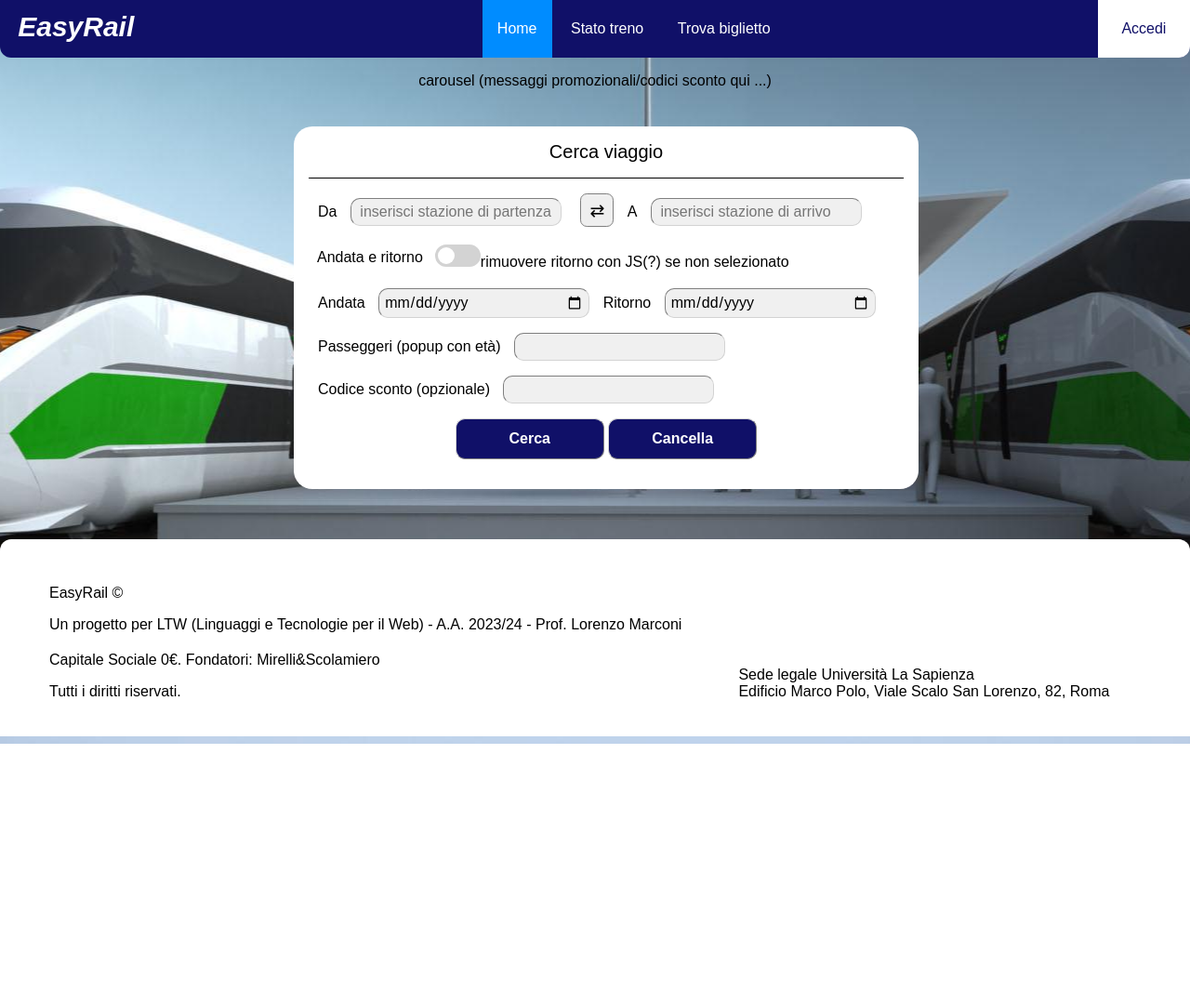
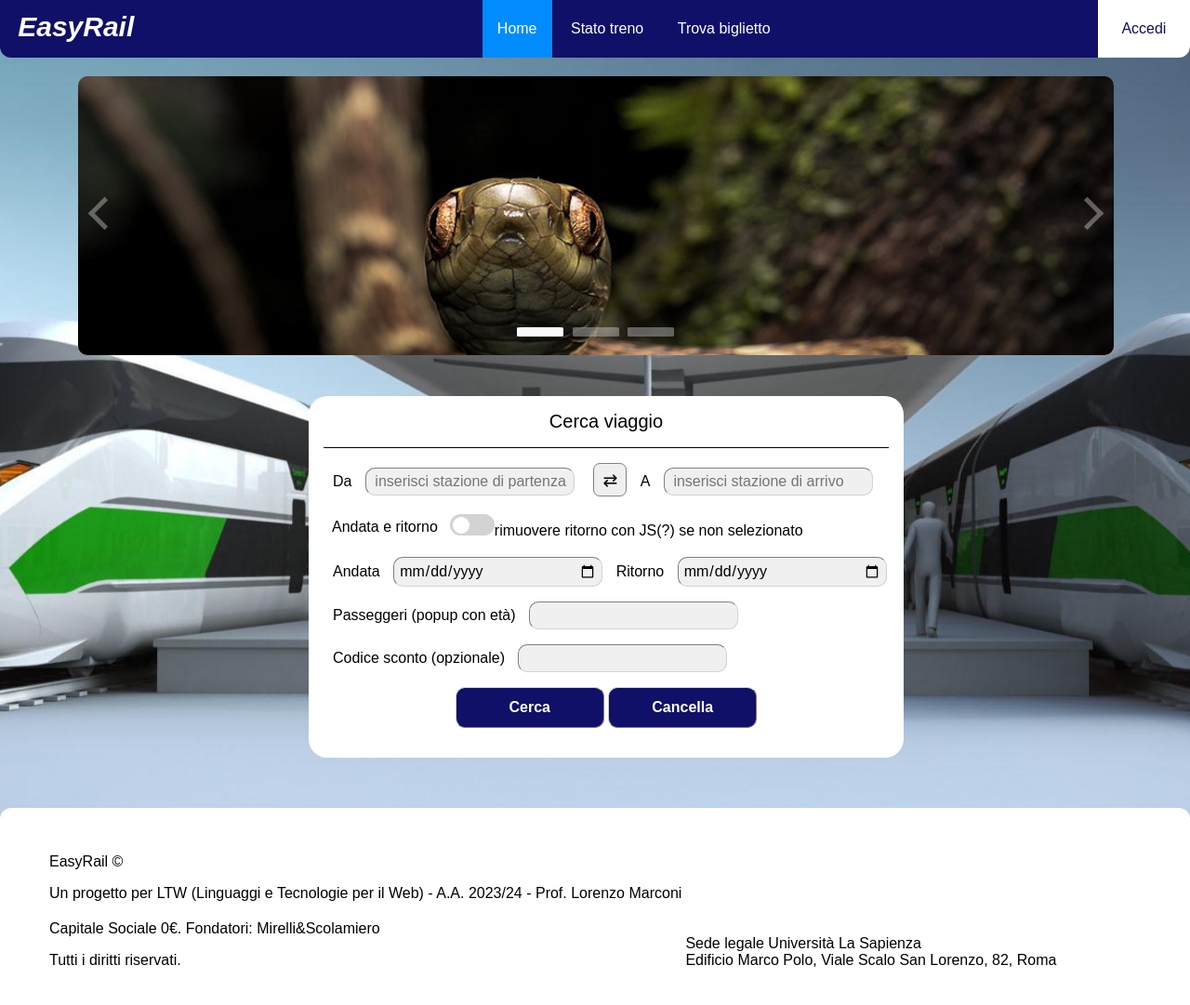
Before and after one commit to Daddo172/LTW-EasyRail, a PHP site: the page made by EasyRail - Progetto pratico/HomePage.html in a window 1280 px wide. Shown: the whole page at 93% size. Before the commit the page ends 800 px from the top, so only its background shows below. Run offline with PHP 8.4, Linux system fonts and the light colour scheme.

Commit message:
Add files via upload

```diff
--- a/EasyRail - Progetto pratico/HomePage.html
+++ b/EasyRail - Progetto pratico/HomePage.html
@@ -5,6 +5,7 @@
 	<meta name="viewport" content="width=device-width, initial-scale=1.0">
 	<title>EasyRail</title>
 	<link rel="stylesheet" href="stile.css">
+
 </head>
 <body>
 	<!--Barra superiore-->
@@ -16,9 +17,37 @@
 		<a class="center" href="FindTicket.html">Trova biglietto</a>
 	</nav>
 
-	<!--(Carousel) Messaggi promozionali/codici sconto-->
-	<p style="text-align: center;">carousel (messaggi promozionali/codici sconto qui ...)</p>
+	<!--Carousel di messaggi promozionali/codici sconto-->
+	<div class="carousel-container">
+		<div class="carousel my-carousel carousel--translate">
+			<input class="carousel__activator" type="radio" name="carousel" id="1" checked="checked"/>
+			<input class="carousel__activator" type="radio" name="carousel" id="2"/>
+			<input class="carousel__activator" type="radio" name="carousel" id="3"/>
 
+			<div class="carousel__controls">
+				<label class="carousel__control carousel__control--forward" for="2"></label>
+				<label class="carousel__control carousel__control--backward" for="3"></label>
+			</div>
+			<div class="carousel__controls">
+				<label class="carousel__control carousel__control--backward" for="1"></label>
+				<label class="carousel__control carousel__control--forward" for="3"></label>
+			</div>
+			<div class="carousel__controls">
+				<label class="carousel__control carousel__control--backward" for="2"></label>
+				<label class="carousel__control carousel__control--forward" for="1"></label>
+			</div>
+			<div class="carousel__track">
+				<li class="carousel__slide"></li>
+				<li class="carousel__slide"></li>
+				<li class="carousel__slide"></li>
+			</div>
+			<div class="carousel__indicators">
+				<label class="carousel__indicator" for="1"></label>
+				<label class="carousel__indicator" for="2"></label>
+				<label class="carousel__indicator" for="3"></label>
+			</div>
+		</div>
+	</div>
 	<!--Form Cerca viaggio-->
 	<main>
 		<form action="">
@@ -64,8 +93,8 @@
 	<br><br><br>
 
 	<!--Parte inferiore-->
-	<footer>
-		<table class="bottom">
+	<footer class="bottom">
+		<table>
 			<tr>
 				<td>
 					<p>EasyRail &copy;</p>
--- /dev/null
+++ b/EasyRail - Progetto pratico/pictures/credits.txt
@@ -0,0 +1,3 @@
+Immagini selezionate fra le foto vincitrici di Wiki Loves Earth 2021
+https://commons.wikimedia.org/wiki/Commons:Wiki_Loves_Earth_2021/Winners
+License: CC BY-SA 4.0
--- a/EasyRail - Progetto pratico/stile.css
+++ b/EasyRail - Progetto pratico/stile.css
@@ -1,10 +1,12 @@
 body {
 	margin: 0;
 	background: url("back.jpg") no-repeat 44%;
+	background-size: cover;
 	text-align: center;
 }
 /*Tutto Arial*/
 * {
+	box-sizing: border-box;
 	font-family: Arial;
 }
 /*Barra superiore*/
@@ -14,7 +16,7 @@ body {
 	overflow: hidden;
 	background-color: rgb(16, 16, 104);
 	border-bottom-left-radius: 12px; border-bottom-right-radius: 12px;
-	z-index: 1;
+	z-index: 10;
 }
 a {
 	text-decoration: none;
@@ -75,7 +77,7 @@ input {
 	border-radius: 10px; border-width: 1px; border-color: lightgray;
 	background-color: rgb(240, 240, 240);
 	padding: 5px;
-	width: 215px;
+	width: 225px;
 }
 /*Tasti Cerca e Cancella*/
 .button {
@@ -101,8 +103,8 @@ input {
 .toggle {
 	position: relative;
 	display:inline-block;
-	width: 23px;
-	height: 8px;
+	width: 48px;
+	height: 23px;
 	background-color: lightgray;
 	border-radius: 30px;
 	border: 3px solid lightgray;
@@ -136,3 +138,182 @@ input {
 	background-color: white;
 	padding: 30px 50px 20px 50px;
 }
+
+/*Carousel*/
+.carousel {
+	height: 300px;
+	width: 87%;
+	overflow: hidden;
+	position: relative;
+	left: 5%;
+	right: 5%;
+	list-style: none;
+}
+.my-carousel {
+	border-radius: 10px;
+	margin: 20px;
+}
+.carousel__controls, .carousel__activator {
+	display: none;
+}
+.carousel__activator:nth-of-type(1):checked ~ .carousel__track {
+	transform: translateX(0%);
+}
+.carousel__activator:nth-of-type(1):checked ~ .carousel__slide:nth-of-type(1) {
+	transition: opacity 0.5s, transform 0.5s;
+	top: 0;
+	left: 0;
+	right: 0;
+	opacity: 1;
+	transform: scale(1);
+}
+.carousel__activator:nth-of-type(1):checked ~ .carousel__controls:nth-of-type(1) {
+	display: block;
+	opacity: 1;
+}
+.carousel__activator:nth-of-type(1):checked ~ .carousel__indicators .carousel__indicator:nth-of-type(1) {
+	opacity: 1;
+}
+.carousel__activator:nth-of-type(2):checked ~ .carousel__track {
+	transform: translateX(-100%);
+}
+.carousel__activator:nth-of-type(2):checked ~ .carousel__slide:nth-of-type(2) {
+	transition: opacity 0.5s, transform 0.5s;
+	top: 0;
+	left: 0;
+	right: 0;
+	opacity: 1;
+	transform: scale(1);
+}
+.carousel__activator:nth-of-type(2):checked ~ .carousel__controls:nth-of-type(2) {
+	display: block;
+	opacity: 1;
+}
+.carousel__activator:nth-of-type(2):checked ~ .carousel__indicators .carousel__indicator:nth-of-type(2) {
+	opacity: 1;
+}
+.carousel__activator:nth-of-type(3):checked ~ .carousel__track {
+	transform: translateX(-200%);
+}
+.carousel__activator:nth-of-type(3):checked ~ .carousel__slide:nth-of-type(3) {
+	transition: opacity 0.5s, transform 0.5s;
+	top: 0;
+	left: 0;
+	right: 0;
+	opacity: 1;
+	transform: scale(1);
+}
+.carousel__activator:nth-of-type(3):checked ~ .carousel__controls:nth-of-type(3) {
+	display: block;
+	opacity: 1;
+}
+.carousel__activator:nth-of-type(3):checked ~ .carousel__indicators .carousel__indicator:nth-of-type(3) {
+	opacity: 1;
+}
+.carousel__control {
+	height: 25px;
+	width: 25px;
+	margin-top: -15px;
+	top: 50%;
+	position: absolute;
+	display: block;
+	cursor: pointer;
+	border-width: 5px 5px 0 0;
+	border-style: solid;
+	border-color: #fafafa;
+	opacity: 0.35;
+	outline: 0;
+	z-index: 3;
+}
+.carousel__control:hover {
+	opacity: 1;
+}
+.carousel__control--backward {
+	left: 16px;
+	transform: rotate(-135deg);
+}
+.carousel__control--forward {
+	right: 16px;
+	transform: rotate(45deg);
+}
+.carousel__indicators {
+	position: absolute;
+	bottom: 16px;
+	width: 100%;
+	text-align: center;
+}
+.carousel__indicator {
+	height: 1px;
+	width: 50px;
+	border-radius: 8%;
+	display: inline-block;
+	z-index: 1;
+	cursor: pointer;
+	opacity: 0.35;
+	margin: 0 2.5px 0 2.5px;
+}
+.carousel__indicator:hover {
+	opacity: 0.75;
+}
+.carousel__track {
+	position: absolute;
+	top: 0;
+	right: 0;
+	bottom: 0;
+	left: 0;
+	padding: 0;
+	margin: 0;
+	transition: transform 0.5s ease 0s;
+}
+.carousel__track .carousel__slide {
+	display: block;
+	top: 0;
+	left: 0;
+	right: 0;
+	opacity: 1;
+}
+.carousel__track .carousel__slide:nth-of-type(1) {
+	transform: translateX(0%);
+}
+.carousel__track .carousel__slide:nth-of-type(2) {
+	transform: translateX(100%);
+}
+.carousel__track .carousel__slide:nth-of-type(3) {
+	transform: translateX(200%);
+}
+.carousel--scale .carousel__slide {
+	transform: scale(0);
+}
+.carousel__slide {
+	height: 100%;
+	position: absolute;
+	opacity: 0;
+}
+.carousel__slide {
+	overflow: hidden;
+}
+.carousel--thumb .carousel__indicator {
+	height: 30px;
+	width: 30px;
+}
+.carousel__indicator {
+	background-color: #fafafa;
+}
+.carousel__slide:nth-of-type(1),
+.carousel--thumb .carousel__indicators .carousel__indicator:nth-of-type(1) {
+	background-image: url("pictures/1.jpg");
+	background-size: cover;
+	background-position: center;
+}
+.carousel__slide:nth-of-type(2),
+.carousel--thumb .carousel__indicators .carousel__indicator:nth-of-type(2) {
+	background-image: url("pictures/2.jpg");
+	background-size: cover;
+	background-position: center;
+}
+.carousel__slide:nth-of-type(3),
+.carousel--thumb .carousel__indicators .carousel__indicator:nth-of-type(3) {
+	background-image: url("pictures/3.jpg");
+	background-size: cover;
+	background-position: center;
+}
```
Also changed, not shown: EasyRail - Progetto pratico/pictures/1.jpg (added), EasyRail - Progetto pratico/pictures/2.jpg (added), EasyRail - Progetto pratico/pictures/3.jpg (added).
